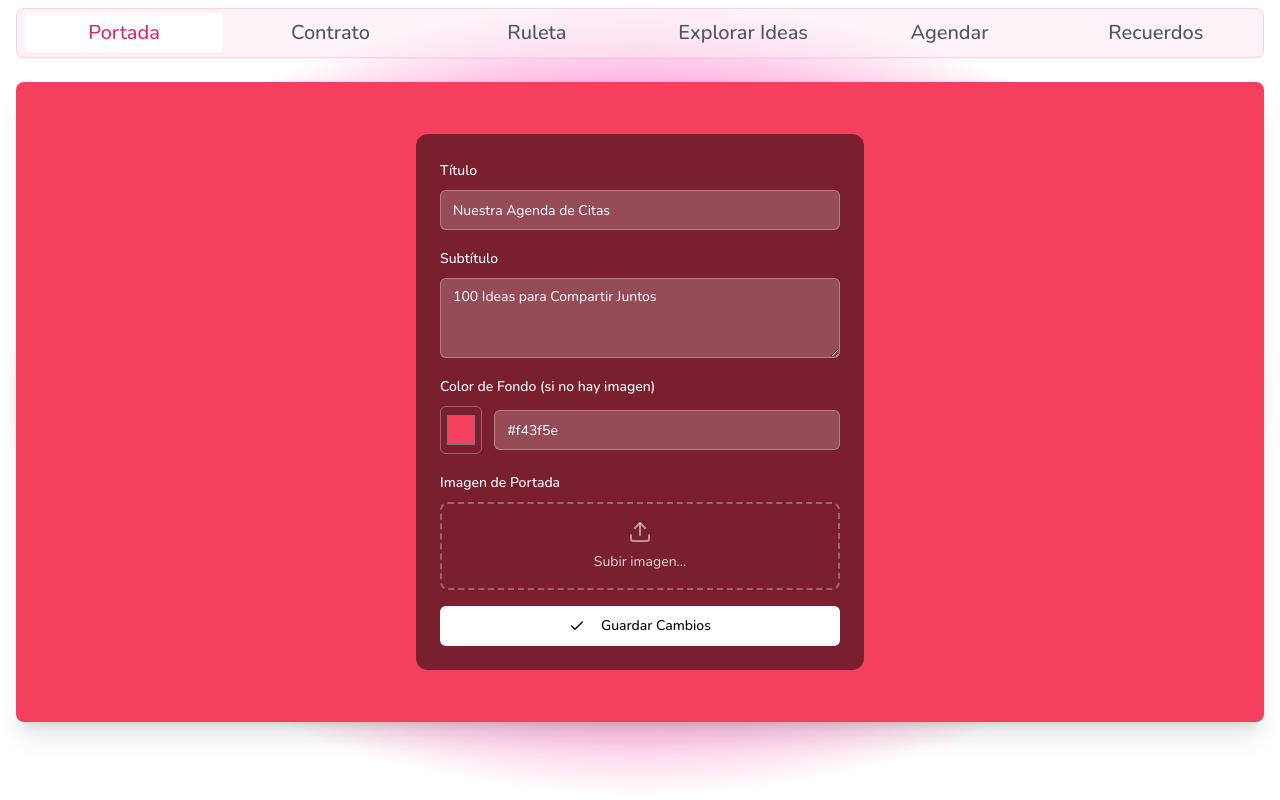
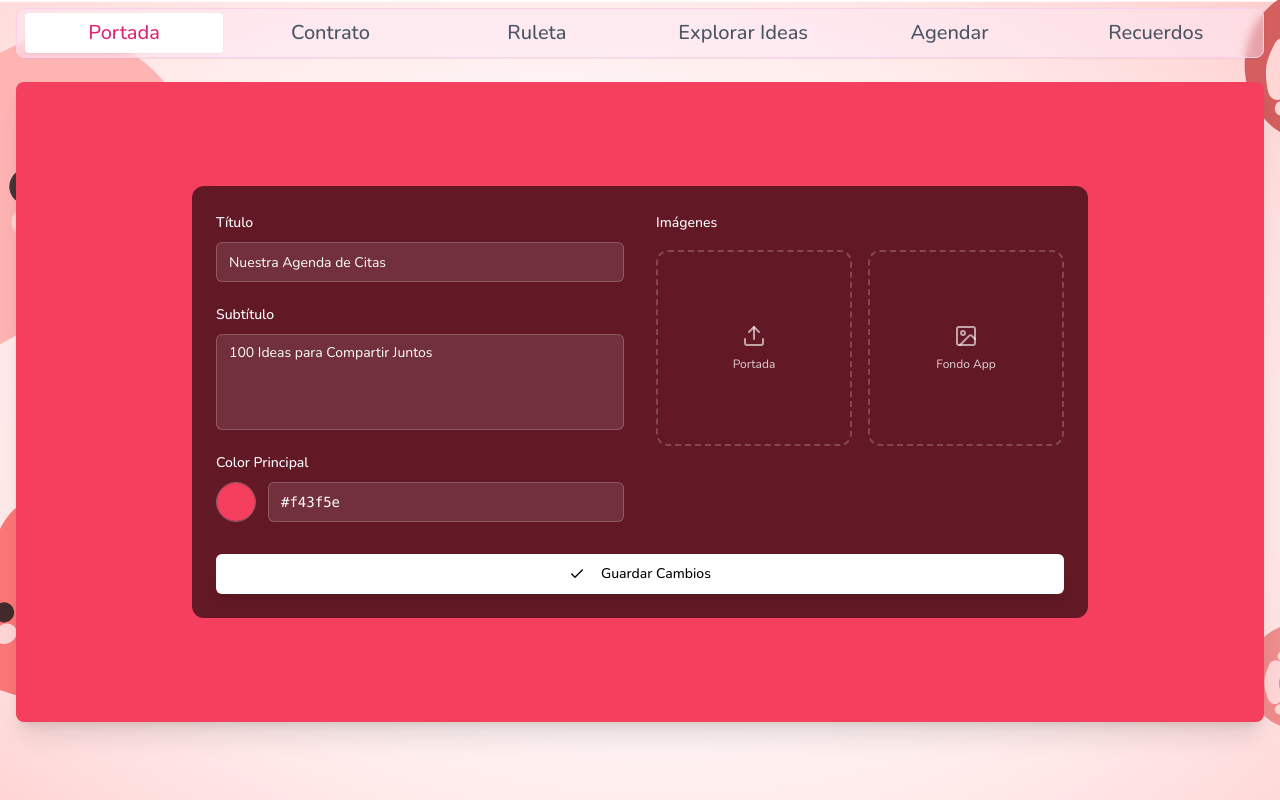
Before and after one commit to komuisam/loveDate, a Next.js app: page / in a window 1280 px wide. Both pictures are taken after a click on the button 1228 px from the left and 118 px from the top of the page. Built offline with nearby package versions, Linux system fonts and the light colour scheme.

Commit message:
[ADD] base ya es viable

```diff
--- a/app/globals.css
+++ b/app/globals.css
@@ -89,7 +89,10 @@
   body {
     @apply text-foreground;
     font-family: Arial, Helvetica, sans-serif;
-    background: radial-gradient(ellipse, #ff0090 20%, #ffffff 70%);
+    background-image: url("/fondo.svg");
+    background-size: cover;
+    background-position: center;
+    /* background: radial-gradient(ellipse, #ff0090 20%, #ffffff 70%); */
     min-height: 100vh;
   }
 }
--- a/components/CoverTab.tsx
+++ b/components/CoverTab.tsx
@@ -56,7 +56,8 @@ export function CoverTab() {
     coverColor, setCoverColor,
     coverTitle, setCoverTitle,
     coverSubtitle, setCoverSubtitle,
-    coverImage, setCoverImage
+    coverImage, setCoverImage,
+    appBgImage, setAppBgImage
   } = useStore();
 
   const [editingCover, setEditingCover] = useState(false);
@@ -67,6 +68,7 @@ export function CoverTab() {
   const [croppedAreaPixels, setCroppedAreaPixels] = useState<Area | null>(null);
   const [isCropModalOpen, setIsCropModalOpen] = useState(false);
   const fileInputRef = useRef<HTMLInputElement>(null);
+  const appBgInputRef = useRef<HTMLInputElement>(null);
 
   const onCropComplete = useCallback((croppedArea: Area, croppedAreaPixels: Area) => {
     setCroppedAreaPixels(croppedAreaPixels);
@@ -81,6 +83,15 @@ export function CoverTab() {
       // Reset crop/zoom specific to new image if desired
       setZoom(1);
       setCrop({ x: 0, y: 0 });
+    }
+  };
+
+  const handleAppBgChange = async (e: React.ChangeEvent<HTMLInputElement>) => {
+    if (e.target.files && e.target.files.length > 0) {
+      const file = e.target.files[0];
+      const bgUrl = await readFile(file);
+      // Directly set background without crop for now, or could use crop too if needed
+      setAppBgImage(bgUrl);
     }
   };
 
@@ -118,85 +129,125 @@ export function CoverTab() {
 
         <div className="absolute inset-0 p-8 flex flex-col items-center justify-center text-white z-10">
           {editingCover ? (
-            <div className="w-full space-y-4 max-w-md bg-black/50 p-6 rounded-xl backdrop-blur-sm">
+            <div className="w-full max-w-md md:max-w-4xl bg-black/60 p-6 rounded-xl backdrop-blur-md transition-all duration-300">
+              <div className="grid grid-cols-1 md:grid-cols-2 gap-8">
+                {/* Left Column: Text & Color */}
+                <div className="space-y-5">
                   <div className="space-y-2">
-                <Label htmlFor="cover-title" className="text-white">
+                    <Label htmlFor="cover-title" className="text-white text-sm font-medium">
                       Título
                     </Label>
                     <Input
                       id="cover-title"
                       value={coverTitle}
                       onChange={(e) => setCoverTitle(e.target.value)}
-                  className="bg-white/20 border-white/30 text-white placeholder:text-white/70"
+                      className="bg-white/10 border-white/20 text-white placeholder:text-white/50 focus:bg-white/20 transition-all"
                     />
                   </div>
 
                   <div className="space-y-2">
-                <Label htmlFor="cover-subtitle" className="text-white">
+                    <Label htmlFor="cover-subtitle" className="text-white text-sm font-medium">
                       Subtítulo
                     </Label>
                     <Textarea
                       id="cover-subtitle"
                       value={coverSubtitle}
                       onChange={(e) => setCoverSubtitle(e.target.value)}
-                  className="bg-white/20 border-white/30 text-white placeholder:text-white/70"
+                      className="bg-white/10 border-white/20 text-white placeholder:text-white/50 focus:bg-white/20 transition-all resize-none h-24"
                     />
                   </div>
 
                   <div className="space-y-2">
-                <Label htmlFor="cover-color" className="text-white">
-                  Color de Fondo (si no hay imagen)
+                    <Label htmlFor="cover-color" className="text-white text-sm font-medium">
+                      Color Principal
                     </Label>
                     <div className="flex items-center gap-3">
+                      <div className="relative overflow-hidden rounded-full w-10 h-10 border border-white/30 shadow-sm">
                           <Input
                             id="cover-color"
                             type="color"
                             value={coverColor}
                             onChange={(e) => setCoverColor(e.target.value)}
-                    className="w-12 h-12 p-1 bg-transparent border-white/30 cursor-pointer"
+                            className="absolute -top-2 -left-2 w-16 h-16 p-0 border-none cursor-pointer bg-transparent"
                           />
+                      </div>
                       <Input
                         value={coverColor}
                         onChange={(e) => setCoverColor(e.target.value)}
-                    className="bg-white/20 border-white/30 text-white"
+                        className="bg-white/10 border-white/20 text-white font-mono text-xs flex-1"
                       />
                     </div>
                   </div>
+                </div>
 
-              <div className="space-y-2">
-                <Label className="text-white">Imagen de Portada</Label>
+                {/* Right Column: Images */}
+                <div className="space-y-4">
+                     <Label className="text-white text-sm font-medium">Imágenes</Label>
+                     <div className="grid grid-cols-2 gap-4">
+                        {/* Cover Image */}
                          <div
-                  className="border-2 border-dashed border-white/30 rounded-lg p-4 flex flex-col items-center justify-center cursor-pointer hover:bg-white/10 transition-colors"
+                              className="aspect-square relative border-2 border-dashed border-white/20 rounded-xl flex flex-col items-center justify-center cursor-pointer hover:bg-white/10 hover:border-white/40 transition-all group overflow-hidden"
                               onClick={() => fileInputRef.current?.click()}
                             >
-                  <Upload className="h-6 w-6 mb-2 text-white/50" />
-                  <span className="text-sm text-white/80">Subir imagen...</span>
+                                {coverImage ? (
+                                    <>
+                                        <img src={coverImage} className="absolute inset-0 w-full h-full object-cover opacity-60 group-hover:scale-105 transition-transform duration-500" />
+                                        <div className="absolute inset-0 bg-black/40 flex items-center justify-center opacity-0 group-hover:opacity-100 transition-opacity">
+                                             <Edit className="w-6 h-6 text-white" />
                                         </div>
-                <input
-                  type="file"
-                  ref={fileInputRef}
-                  onChange={handleFileChange}
-                  accept="image/*"
-                  className="hidden"
-                />
+                                    </>
+                                ) : (
+                                    <div className="flex flex-col items-center p-2 text-center">
+                                        <Upload className="h-6 w-6 mb-2 text-white/60" />
+                                        <span className="text-xs text-white/80">Portada</span>
+                                    </div>
+                                )}
+                            </div>
+
+                        {/* App Bg Image */}
+                         <div
+                              className="aspect-square relative border-2 border-dashed border-white/20 rounded-xl flex flex-col items-center justify-center cursor-pointer hover:bg-white/10 hover:border-white/40 transition-all group overflow-hidden"
+                              onClick={() => appBgInputRef.current?.click()}
+                            >
+                               {appBgImage ? (
+                                    <>
+                                        <img src={appBgImage} className="absolute inset-0 w-full h-full object-cover opacity-60 group-hover:scale-105 transition-transform duration-500" />
+                                        <div className="absolute inset-0 bg-black/40 flex items-center justify-center opacity-0 group-hover:opacity-100 transition-opacity">
+                                             <Edit className="w-6 h-6 text-white" />
+                                        </div>
+                                    </>
+                                ) : (
+                                    <div className="flex flex-col items-center p-2 text-center">
+                                        <ImageIcon className="h-6 w-6 mb-2 text-white/60" />
+                                        <span className="text-xs text-white/80">Fondo App</span>
+                                    </div>
+                                )}
+                            </div>
+                     </div>
+
+                     {/* Remove Buttons */}
+                     <div className="flex gap-2">
                         {coverImage && (
-                   <Button
-                      variant="destructive"
-                      size="sm"
-                      onClick={(e) => {
-                        e.stopPropagation();
-                        setCoverImage(null);
-                      }}
-                      className="w-full mt-2"
-                   >
-                     Quitar Imagen
+                            <Button variant="ghost" size="sm" onClick={(e) => { e.stopPropagation(); setCoverImage(null); }} className="flex-1 text-[10px] h-8 text-red-300 hover:text-red-100 hover:bg-red-500/20">
+                                Quitar Portada
+                            </Button>
+                        )}
+                        {appBgImage && (
+                            <Button variant="ghost" size="sm" onClick={(e) => { e.stopPropagation(); setAppBgImage(null); }} className="flex-1 text-[10px] h-8 text-red-300 hover:text-red-100 hover:bg-red-500/20">
+                                Quitar Fondo
                             </Button>
                         )}
                      </div>
+                </div>
+              </div>
+
+               {/* Hidden Inputs */}
+               <input type="file" ref={fileInputRef} onChange={handleFileChange} accept="image/*" className="hidden" />
+               <input type="file" ref={appBgInputRef} onChange={handleAppBgChange} accept="image/*" className="hidden" />
 
               <Button
                 onClick={() => setEditingCover(false)}
-                className="w-full mt-4 bg-white text-black hover:bg-white/90"
+                className="w-full mt-8 bg-white text-black hover:bg-white/90 font-medium shadow-lg hover:shadow-xl transition-all"
               >
                 <Check className="mr-2 h-4 w-4" />
                 Guardar Cambios
--- a/components/TailwindBook.tsx
+++ b/components/TailwindBook.tsx
@@ -64,16 +64,16 @@ function Sheet({
             {/* FRONT FACE */}
             <div className={cn(
                 "absolute inset-0 w-full h-full backface-hidden bg-white overflow-hidden flex flex-col items-center p-6",
-                isMobile ? "rounded-md border-[8px]" : "rounded-r-md border-y-[8px] border-r-[8px] border-l-0"
-            )} style={{ backfaceVisibility: "hidden", borderColor: color }}>
+                isMobile ? "rounded-md border-[8px]" : "rounded-r-md border-y-[8px] border-r-[8px] border-l-[4px]"
+            )} style={{ backfaceVisibility: "hidden", borderColor: color, borderLeftColor: isMobile ? color : 'transparent', backgroundClip: 'padding-box' }}>
                 {frontContent}
             </div>
 
             {/* BACK FACE */}
             <div className={cn(
                 "absolute inset-0 w-full h-full backface-hidden bg-white overflow-hidden flex flex-col items-center p-6",
-                isMobile ? "rounded-md border-[8px]" : "rounded-l-md border-y-[8px] border-l-[8px] border-r-0"
-            )} style={{ backfaceVisibility: "hidden", transform: "rotateY(180deg)", borderColor: color }}>
+                isMobile ? "rounded-md border-[8px]" : "rounded-l-md border-y-[8px] border-l-[8px] border-r-[4px]"
+            )} style={{ backfaceVisibility: "hidden", transform: "rotateY(180deg)", borderColor: color, borderRightColor: isMobile ? color : 'transparent', backgroundClip: 'padding-box' }}>
                 {backContent}
             </div>
         </div>
--- a/components/date-roulette.tsx
+++ b/components/date-roulette.tsx
@@ -29,7 +29,8 @@ export function DateRoulette() {
     coverColor,
     setCoverColor,
     savedDates,
-    setLastSection
+    setLastSection,
+    appBgImage
   } = useStore();
 
   const onSpinComplete = (number: number | null) => {
@@ -106,6 +107,15 @@ export function DateRoulette() {
   useEffect(() => {
     selectIdeaToEdit(spinComplete as number);
   }, [spinComplete]);
+
+  // Apply global background
+  useEffect(() => {
+    if (appBgImage) {
+        document.body.style.backgroundImage = `url(${appBgImage})`;
+    } else {
+        document.body.style.backgroundImage = '';
+    }
+  }, [appBgImage]);
 
   /* Removed local savedDates */
 
--- a/hooks/useStore.ts
+++ b/hooks/useStore.ts
@@ -9,12 +9,14 @@ interface AppState {
     coverTitle: string;
     coverSubtitle: string;
     coverImage: string | null;
+    appBgImage: string | null;
     setDataPage: (data: DataRoot) => void;
     updateDataPage: (updates: Partial<DataRoot>) => void;
     setCoverColor: (color: string) => void;
     setCoverTitle: (title: string) => void;
     setCoverSubtitle: (subtitle: string) => void;
     setCoverImage: (image: string | null) => void;
+    setAppBgImage: (image: string | null) => void;
     addSavedDate: (date: DateType) => void;
     updateSavedDate: (date: DateType) => void;
     removeSavedDate: (id: number) => void;
@@ -36,6 +38,7 @@ export const useStore = create<AppState>()(
             coverTitle: "Nuestra Agenda de Citas",
             coverSubtitle: "100 Ideas para Compartir Juntos",
             coverImage: null,
+            appBgImage: null,
 
             setDataPage: (data) => set({ dataPage: data }),
 
@@ -50,6 +53,7 @@ export const useStore = create<AppState>()(
             setCoverSubtitle: (subtitle) => set({ coverSubtitle: subtitle }),
 
             setCoverImage: (image) => set({ coverImage: image }),
+            setAppBgImage: (image) => set({ appBgImage: image }),
 
             addSavedDate: (date) => set((state) => {
                 // Avoid duplicates or update existing
```
Also changed, not shown: public/fondo.svg (added). Lines whose indentation alone changed are shown as unchanged.
